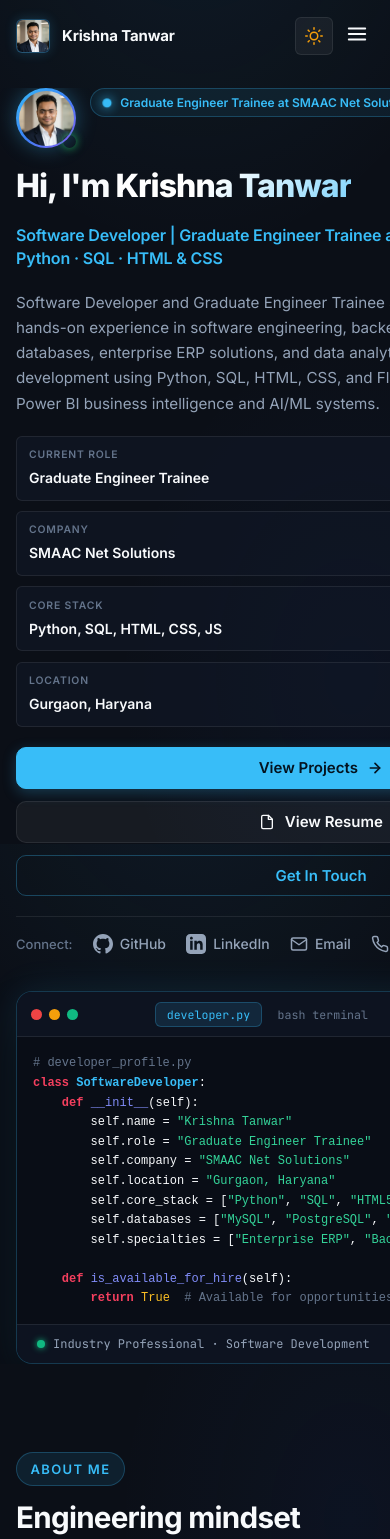
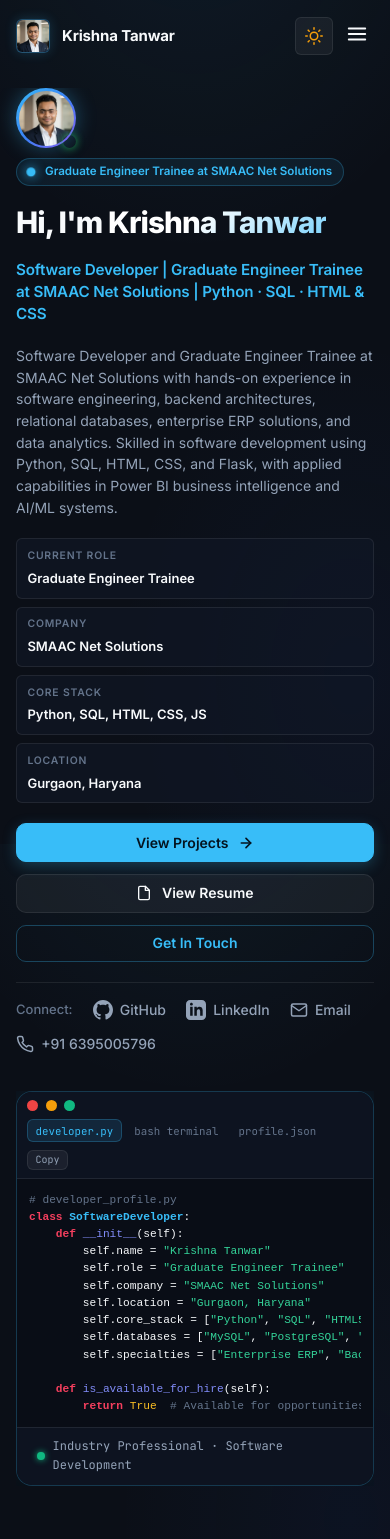
Before and after one commit to KrishnaTanwars/portfolio, a React (Vite) app: page / in a window 390 px wide. Shown: the top 1539 px of the page. Built offline with nearby package versions, Linux system fonts and the light colour scheme.

Commit message:
fix(mobile): ensure perfect responsiveness and zero overflow on 400px viewports

```diff
--- a/src/App.css
+++ b/src/App.css
@@ -2522,8 +2522,28 @@
 
 @media (max-width: 992px) {
   .hero-container {
-    grid-template-columns: 1fr;
+    display: flex;
+    flex-direction: column;
+    width: 100%;
+    max-width: 100%;
+    min-width: 0;
+    box-sizing: border-box;
     gap: 2.75rem;
+  }
+
+  .hero-content {
+    width: 100%;
+    max-width: 100%;
+    min-width: 0;
+    box-sizing: border-box;
+  }
+
+  .hero-visual {
+    width: 100%;
+    max-width: 100%;
+    min-width: 0;
+    box-sizing: border-box;
+    overflow: hidden;
   }
 
   .about-grid {
@@ -2570,6 +2590,8 @@
   }
 
   .hero-container {
+    display: flex;
+    flex-direction: column;
     width: 100%;
     max-width: 100%;
     min-width: 0;
@@ -2586,9 +2608,19 @@
     gap: 1.25rem;
   }
 
+  .hero-visual {
+    width: 100%;
+    max-width: 100%;
+    min-width: 0;
+    box-sizing: border-box;
+    overflow: hidden;
+  }
+
   .hero-profile-row {
     gap: 0.85rem;
     align-items: center;
+    flex-wrap: wrap;
+    max-width: 100%;
   }
 
   .hero-badge {
@@ -2664,12 +2696,14 @@
     max-width: 100%;
     width: 100%;
     box-sizing: border-box;
+    overflow: hidden;
   }
 
   .terminal-header {
     padding: 0.6rem 0.85rem;
     gap: 0.5rem;
     flex-wrap: wrap;
+    align-items: center;
   }
 
   .terminal-tabs {
@@ -2677,6 +2711,7 @@
     -webkit-overflow-scrolling: touch;
     white-space: nowrap;
     scrollbar-width: none;
+    max-width: 100%;
   }
 
   .terminal-tabs::-webkit-scrollbar {
@@ -2685,13 +2720,18 @@
 
   .terminal-body {
     padding: 1rem;
+    width: 100%;
     max-width: 100%;
+    min-width: 0;
+    box-sizing: border-box;
     min-height: auto;
     overflow-x: auto;
     -webkit-overflow-scrolling: touch;
   }
 
   .terminal-body pre {
+    max-width: 100%;
+    overflow-x: auto;
     font-size: 0.75rem;
     line-height: 1.55;
   }
@@ -3029,11 +3069,102 @@
 
   .hero-stats-grid {
     grid-template-columns: 1fr;
+    gap: 0.5rem;
   }
 
   .location-indicator {
     font-size: 0.775rem;
     line-height: 1.4;
+  }
+}
+
+@media (max-width: 400px) {
+  .hero-profile-row {
+    flex-direction: column;
+    align-items: flex-start;
+    gap: 0.65rem;
+  }
+
+  .hero-title {
+    font-size: 1.85rem;
+  }
+
+  .hero-headline {
+    font-size: 0.95rem;
+  }
+
+  .hero-description {
+    font-size: 0.875rem;
+    line-height: 1.55;
+  }
+
+  .hero-badge {
+    padding: 0.3rem 0.65rem;
+    font-size: 0.725rem;
+    max-width: 100%;
+  }
+
+  .badge-text {
+    font-size: 0.725rem;
+  }
+
+  .hero-stat-card {
+    padding: 0.55rem 0.65rem;
+  }
+
+  .hero-stat-card .stat-value {
+    font-size: 0.8125rem;
+  }
+
+  .hero-actions .btn {
+    font-size: 0.875rem;
+    padding: 0.65rem 1rem;
+  }
+
+  .terminal-header {
+    padding: 0.5rem 0.65rem;
+  }
+
+  .term-tab {
+    font-size: 0.675rem;
+    padding: 0.2rem 0.45rem;
+  }
+
+  .terminal-body {
+    padding: 0.75rem;
+  }
+
+  .terminal-body pre {
+    font-size: 0.7rem;
+    line-height: 1.45;
+  }
+
+  .copy-btn {
+    font-size: 0.625rem;
+    padding: 0.15rem 0.45rem;
+  }
+
+  .inpage-resume-paper {
+    padding: 1rem 0.65rem;
+  }
+
+  .resume-paper-name {
+    font-size: 1.45rem;
+  }
+
+  .resume-paper-tagline {
+    font-size: 0.85rem;
+  }
+
+  .resume-paper-item-header {
+    flex-direction: column;
+    align-items: flex-start;
+    gap: 0.2rem;
+  }
+
+  .resume-paper-tech-tags {
+    flex-wrap: wrap;
+    gap: 0.3rem;
   }
 }
 
```
